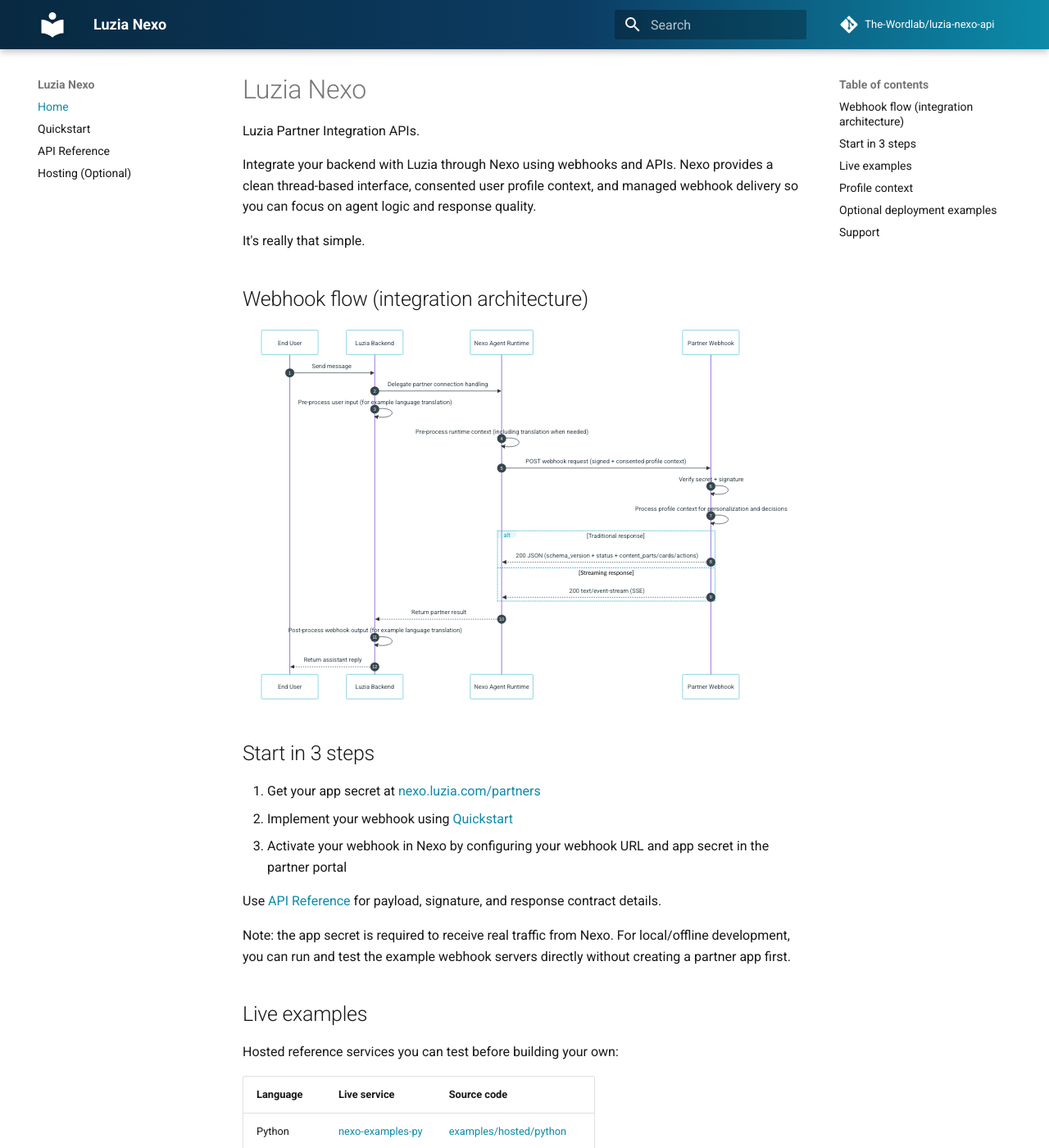
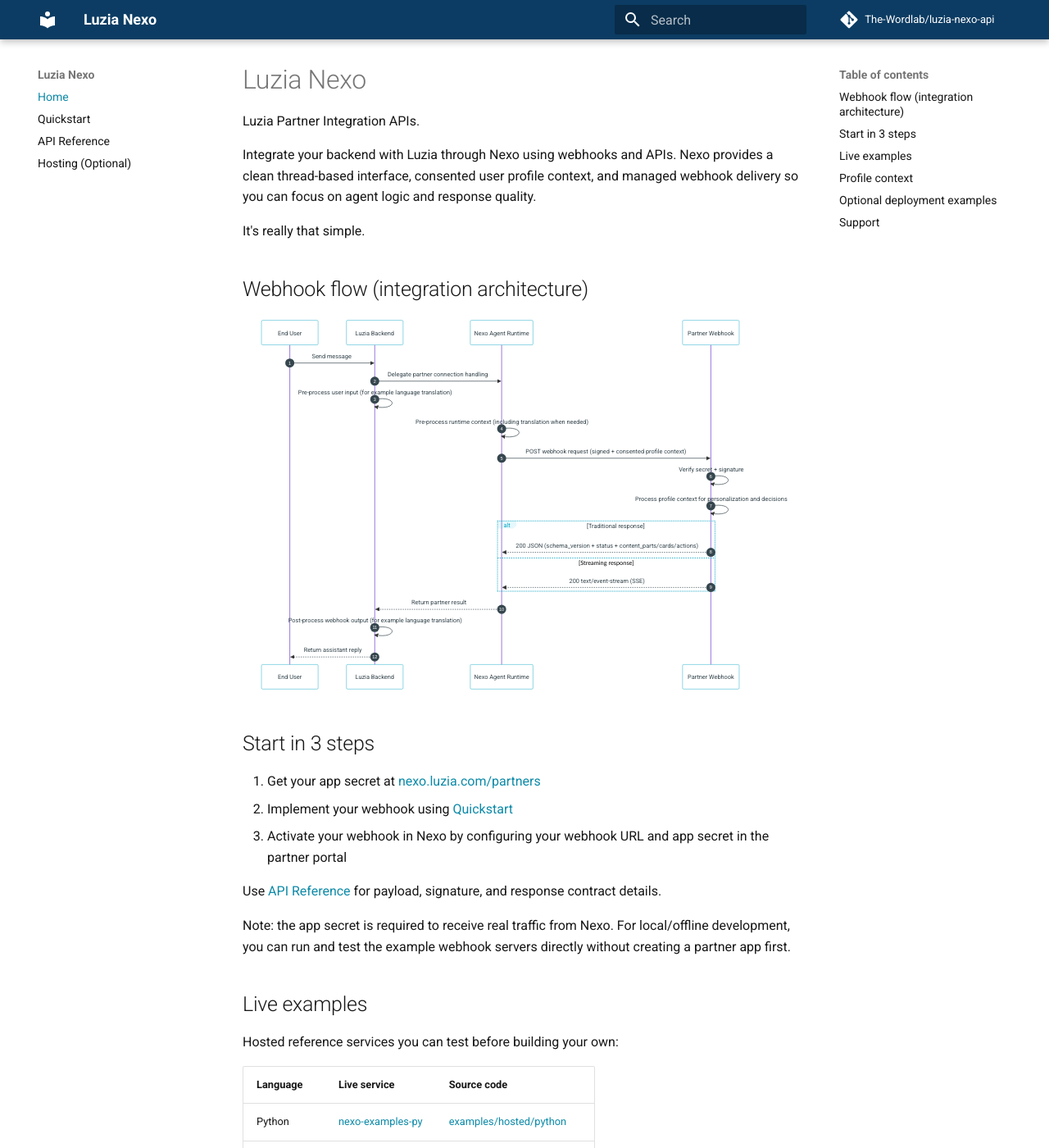
Before and after one commit to The-Wordlab/luzia-nexo-api, an MkDocs documentation site: the page built from docs/index.md, in a window 1280 px wide and 1400 px high. Shown: the whole window at 82% size. Built offline with MkDocs 1.6.1 and Material for MkDocs 9.7.7, drawn with Linux system fonts in a browser that asks for light colours; comment, search, counter and statistics services are not loaded.

Commit message:
Remove header/logo CSS overrides to restore Material defaults

```diff
--- a/docs/stylesheets/brand.css
+++ b/docs/stylesheets/brand.css
@@ -16,21 +16,6 @@
   --md-accent-fg-color: #4dd0e1;
   --md-typeset-a-color: #8de7f3;
   --md-default-bg-color: #06111c;
-}
-
-.md-header {
-  background: linear-gradient(90deg, #082941 0%, #0c3c63 55%, #0c8aa8 100%);
-}
-
-.md-header__button.md-logo img,
-.md-header__button.md-logo svg {
-  height: 1.8rem;
-  width: auto;
-  filter: drop-shadow(0 1px 2px rgba(0, 0, 0, 0.2));
-}
-
-.md-header__title {
-  font-weight: 700;
 }
 
 .md-typeset .admonition,
```
